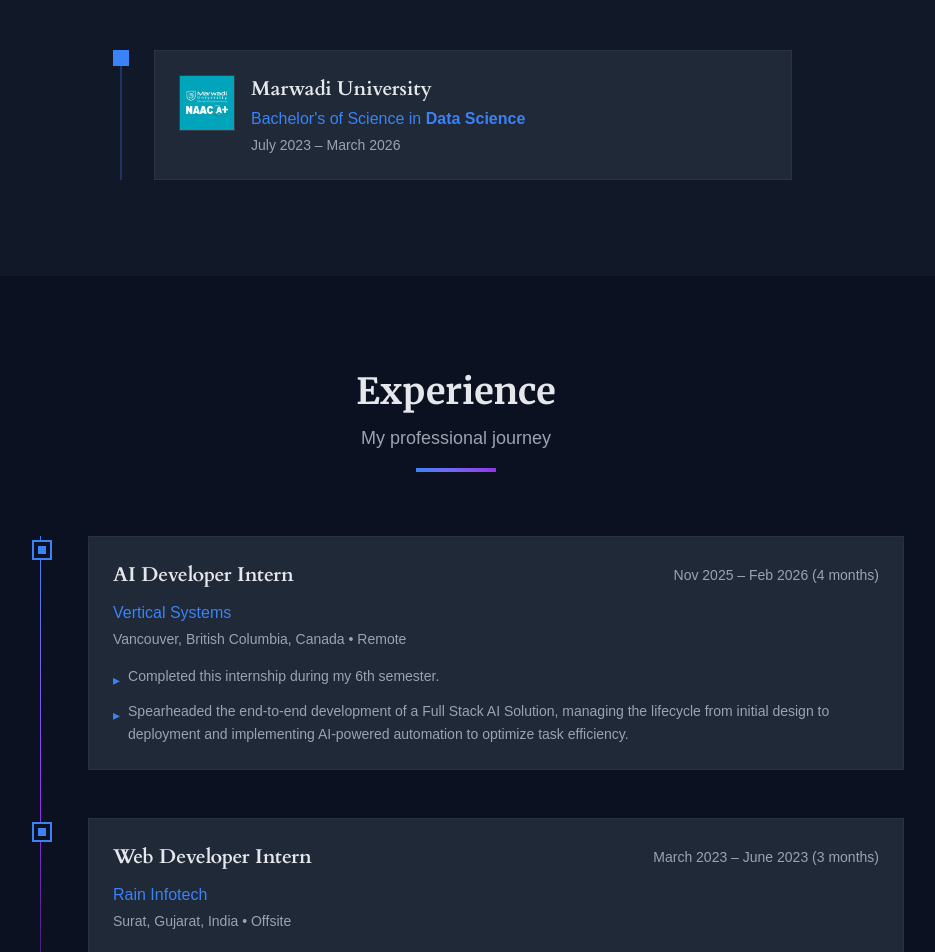
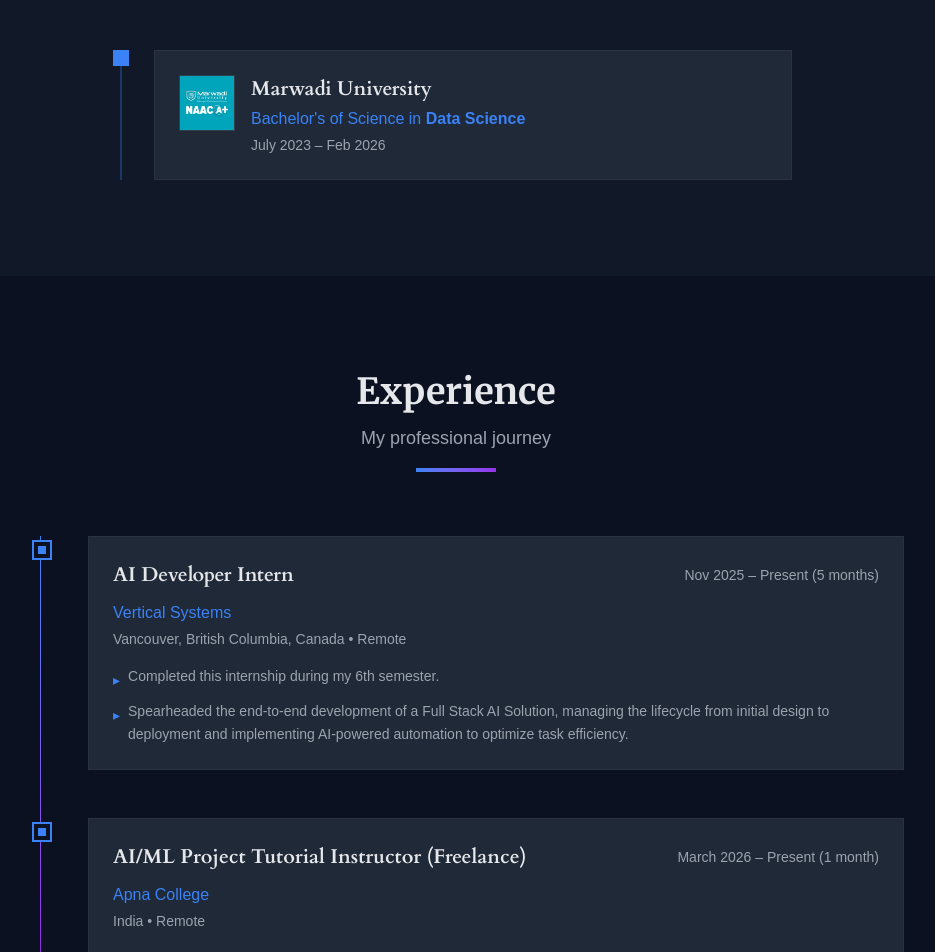
Before and after one commit to PrinceKhunt16/PortfolioWebsite, a Next.js app: page / in a window 1280 px wide. Shown: the part 1760-2712 px from the top of the page, without its empty margins (184-1119 px from the left). Built offline with nearby package versions, Linux system fonts and the light colour scheme; a web font is replaced by a local one.

Commit message:
resume updated

```diff
--- a/src/components/EducationSection.js
+++ b/src/components/EducationSection.js
@@ -40,7 +40,7 @@
                                         Bachelor&apos;s of Science in <strong>Data Science</strong>
                                     </p>
                                     <p className="text-[var(--text-muted)] text-sm mt-1">
-                                        July 2023 &ndash; March 2026
+                                        July 2023 &ndash; Feb 2026
                                     </p>
                                 </div>
                             </div>
--- a/src/components/ExperienceSection.js
+++ b/src/components/ExperienceSection.js
@@ -9,10 +9,20 @@
         company: 'Vertical Systems',
         companyUrl: 'https://www.verticalsystems.io/',
         location: 'Vancouver, British Columbia, Canada • Remote',
-        duration: 'Nov 2025 – Feb 2026 (4 months)',
+        duration: 'Nov 2025 – Present (5 months)',
         points: [
             'Completed this internship during my 6th semester.',
             'Spearheaded the end-to-end development of a Full Stack AI Solution, managing the lifecycle from initial design to deployment and implementing AI-powered automation to optimize task efficiency.',
+        ],
+    },
+    {
+        role: 'AI/ML Project Tutorial Instructor (Freelance)',
+        company: 'Apna College',
+        companyUrl: 'https://www.apnacollege.in/',
+        location: 'India • Remote',
+        duration: 'March 2026 – Present (1 month)',
+        points: [
+            'Developed practical AI projects for educational purposes, including a real-time exercise coaching system using computer vision and pose estimation.'
         ],
     },
     {
--- a/src/components/Footer.js
+++ b/src/components/Footer.js
@@ -3,7 +3,7 @@
         <footer className="py-8 px-4 border-t border-white/5">
             <div className="max-w-6xl mx-auto flex flex-col sm:flex-row items-center justify-between gap-4">
                 <p className="text-sm text-[var(--text-muted)]">
-                    &copy; {new Date().getFullYear()} Prince Khunt. All rights reserved.
+                    &copy; {new Date().getFullYear()} Prince Khunt.
                 </p>
                 <p className="text-sm text-[var(--text-muted)]">
                     Hope you enjoyed! feel free to connect with me.
```
Also changed, not shown: 1 other file (tests, documents, lock files or other folders).
